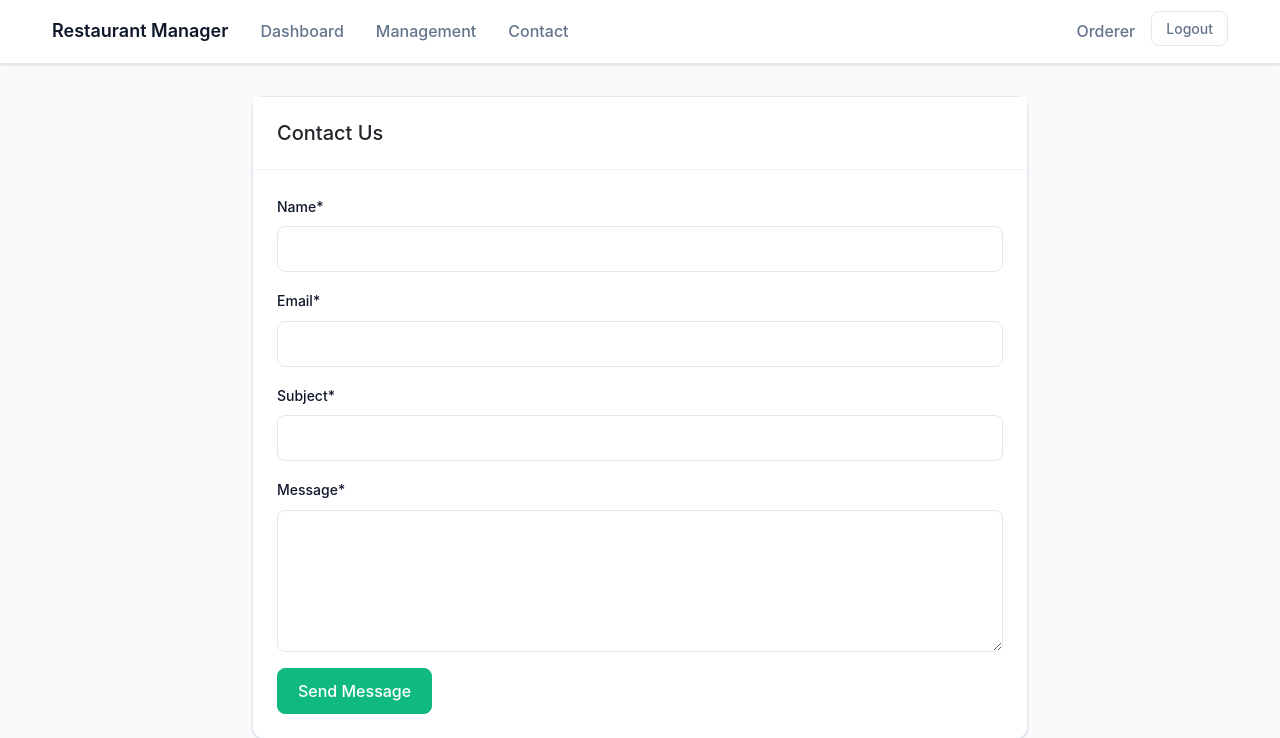
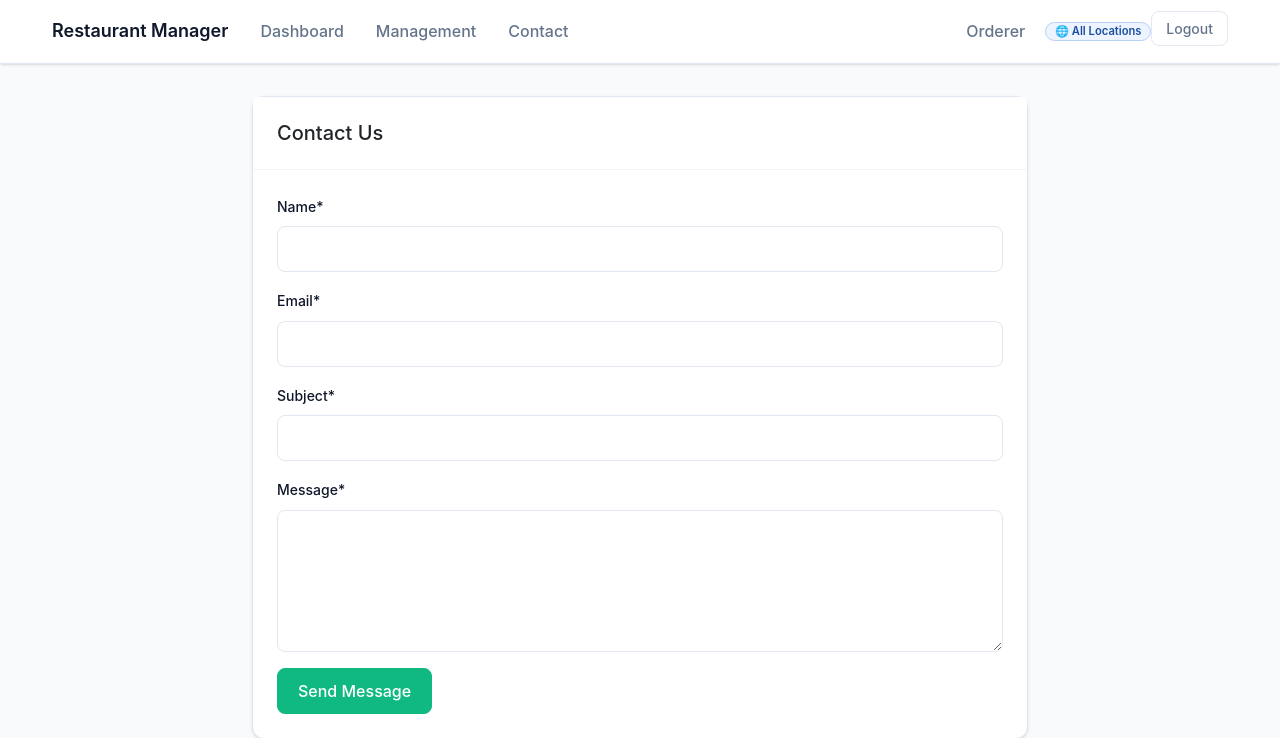
Before and after one commit to radinMadadNezhad/Restaurant-Order-Manager, a Django app: page /contact/ in a window 1280 px wide. Shown: the top 738 px of the page. Run offline with Django 5.2, Linux system fonts and the light colour scheme; the visitor is signed in with stand-in values (Sample User, id 1); some libraries are stand-ins or nearby versions; some web fonts are replaced.

Commit message:
feat: location-based role access control
- Add _user_can_access_location() helper in orders/views.py — returns
  True for superusers, admin-role users, and users whose location matches
  the order's location (or when no location is set on either side for
  backwards compatibility)
- Dashboard already filters ingredient orders by user.location for
  non-admins (from previous commit); extend same guard to:
    - view_order_details (ingredient orders)
    - edit_ingredient_order
    - process_ingredient_order
- base.html nav: show location badge (📍 <location>) next to role for
  location-specific users; show "🌐 All Locations" badge for admins /
  superusers
- No new migrations needed — CustomUser.location (with 3 LOCATION_CHOICES)
  was already added in migration 0006

Co-Authored-By: Claude Sonnet 4.6 <noreply@anthropic.com>

```diff
--- a/orders/views.py
+++ b/orders/views.py
@@ -485,6 +485,9 @@ def process_ingredient_order(request, order_id):
         return redirect('dashboard')
 
     order = get_object_or_404(IngredientOrder, id=order_id)
+    if not _user_can_access_location(request.user, order.location):
+        messages.error(request, "This order belongs to a different location.")
+        return redirect('dashboard')
 
     if request.method == 'POST':
         action = request.POST.get('action', 'process')
@@ -501,21 +504,31 @@ def process_ingredient_order(request, order_id):
 
     return render(request, 'orders/process_ingredient_order.html', {'order': order})
 
+def _user_can_access_location(user, order_location):
+    """Return True if user is a global admin or their location matches the order's."""
+    if user.is_superuser or user.is_admin_role():
+        return True
+    user_location = getattr(user, 'location', '') or ''
+    if not user_location:
+        # No location set — treat as global (backwards compatible)
+        return True
+    return not order_location or user_location == order_location
+
+
 @login_required
 def view_order_details(request, order_id, order_type):
     if order_type == 'ingredient':
         order = get_object_or_404(IngredientOrder, id=order_id)
-        # Check permissions
         if not OrderService.user_can_view_ingredient_order(request.user):
             messages.error(request, "You don't have permission to view this order.")
             return redirect('dashboard')
-
-        # Now all users get items grouped by station
+        if not _user_can_access_location(request.user, order.location):
+            messages.error(request, "This order belongs to a different location.")
+            return redirect('dashboard')
         context = {
             'order': order,
             'items_by_station': order.get_items_by_station()
         }
-
         template = 'orders/ingredient_order_details.html'
     else:  # shopping
         order = get_object_or_404(ShoppingOrder, id=order_id)
@@ -564,6 +577,10 @@ def complete_shopping_order(request, order_id):
 @login_required
 def edit_ingredient_order(request, order_id):
     order = get_object_or_404(IngredientOrder, id=order_id, status='PENDING')
+
+    if not _user_can_access_location(request.user, order.location):
+        messages.error(request, "This order belongs to a different location.")
+        return redirect('dashboard')
 
     # Check if user has permission to edit this order
     if not OrderService.user_can_edit_ingredient_order(request.user, order):
--- a/templates/base.html
+++ b/templates/base.html
@@ -49,8 +49,13 @@
                 </ul>
                 <ul class="navbar-nav">
                     {% if user.is_authenticated %}
-                    <li class="nav-item">
-                        <span class="nav-link text-muted small">{{ user.get_role_display }}</span>
+                    <li class="nav-item d-flex align-items-center gap-1">
+                        <span class="nav-link text-muted small pe-0">{{ user.get_role_display }}</span>
+                        {% if user.location %}
+                        <span class="badge rounded-pill" style="background:#fff4ee;color:#c25e1a;border:1px solid #f4c9a8;font-size:0.7rem;font-weight:600;padding:0.2rem 0.55rem;">📍 {{ user.location }}</span>
+                        {% elif user.is_superuser or user|is_admin_role %}
+                        <span class="badge rounded-pill" style="background:#eef4ff;color:#1a4fa0;border:1px solid #b8d0f8;font-size:0.7rem;font-weight:600;padding:0.2rem 0.55rem;">🌐 All Locations</span>
+                        {% endif %}
                     </li>
                     <li class="nav-item">
                         <form method="post" action="{% url 'logout' %}" class="d-inline">
```
